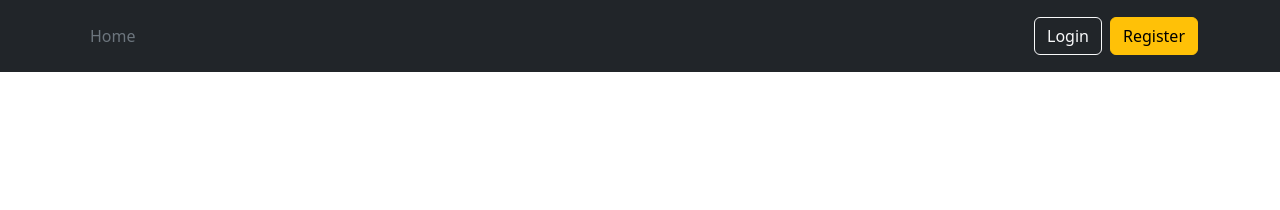
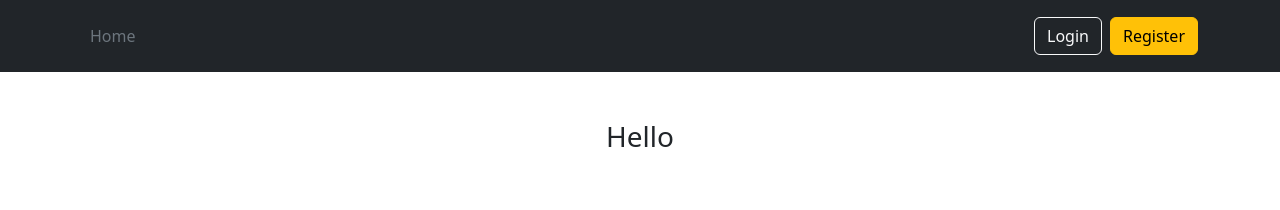
Before and after one commit to odbalogun/vue-frontend-auth, a Vue app: page / in a window 1280 px wide. Before the commit this address had no page. Shown: the top 210 px of the page. Built offline with nearby package versions, Linux system fonts and the light colour scheme.

Commit message:
Added Home page component

```diff
--- a/src/components/Nav.vue
+++ b/src/components/Nav.vue
@@ -4,7 +4,7 @@
       <div class="d-flex flex-wrap align-items-center justify-content-center justify-content-lg-start">
 
         <ul class="nav col-12 col-lg-auto me-lg-auto mb-2 justify-content-center mb-md-0">
-          <li><a href="#" class="nav-link px-2 text-secondary">Home</a></li>
+          <li><router-link to="/" class="nav-link px-2 text-secondary">Home</router-link></li>
         </ul>
 
         <div class="text-end">
--- a/src/router/index.ts
+++ b/src/router/index.ts
@@ -1,12 +1,14 @@
 import { createRouter, createWebHistory } from 'vue-router'
 import Login from '@/views/Login.vue'
 import Register from '@/views/Register.vue'
+import Home from '@/views/Home.vue'
 
 const router = createRouter({
   history: createWebHistory(import.meta.env.BASE_URL),
   routes: [
     { path: '/login', component: Login },
     { path: '/register', component: Register },
+    { path: '/', component: Home },
   ]
 })
 
--- /dev/null
+++ b/src/views/Home.vue
@@ -0,0 +1,13 @@
+<template>
+    <div class="container mt-5 text-center">
+        <h3>Hello</h3>
+    </div>
+</template>
+
+<script lang="ts">
+export default {
+    name: 'Home'
+}
+</script>
+
+<style scoped></style>
```
